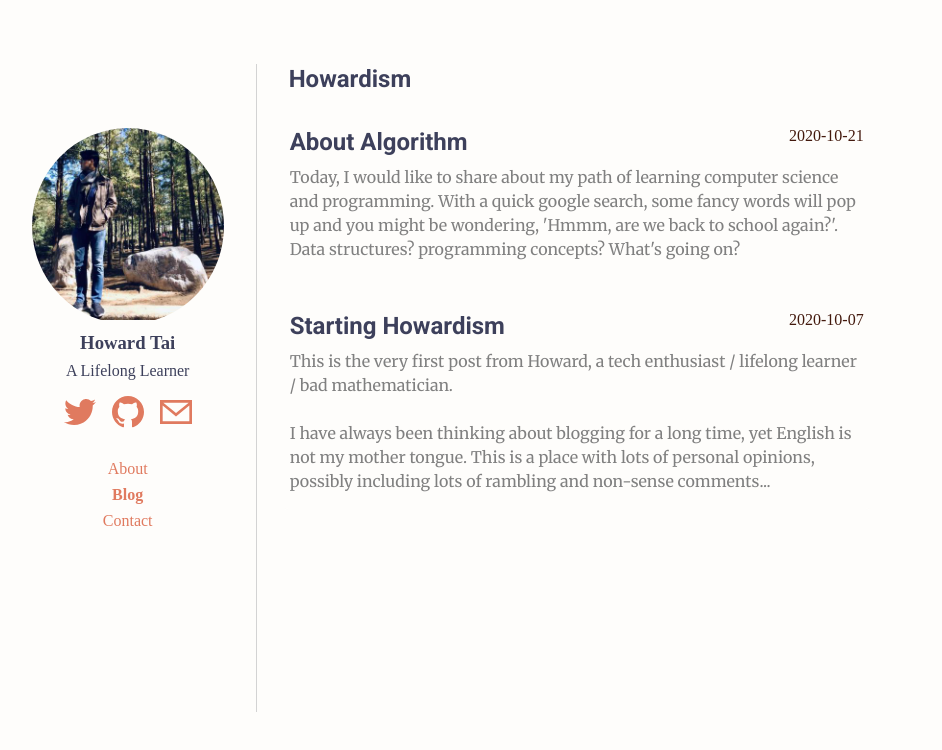
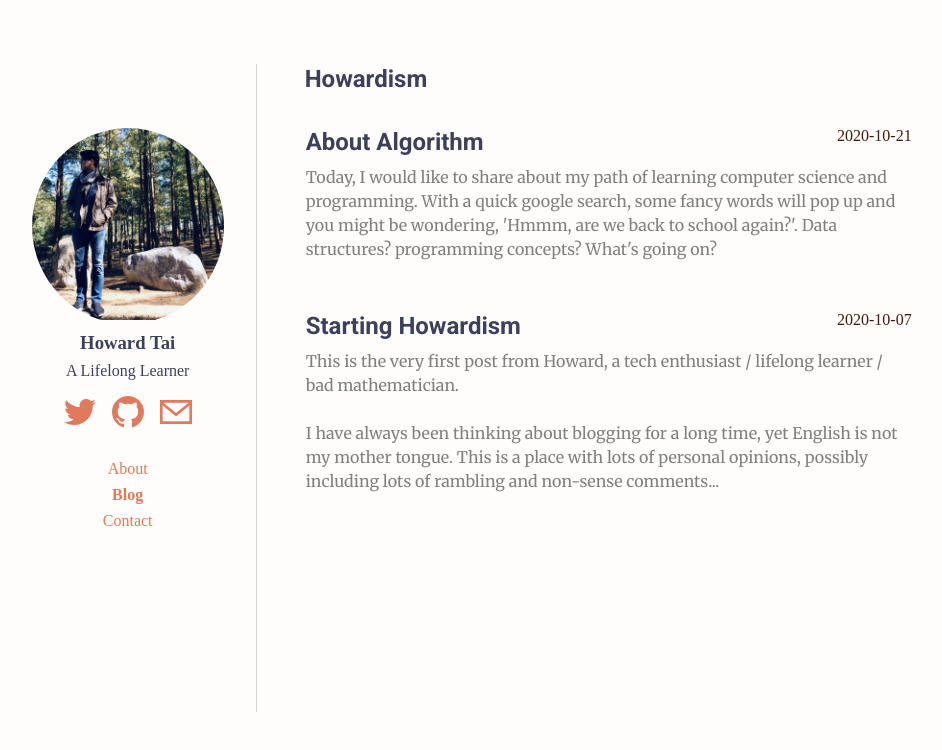
Before and after one commit to Howard86/howardism, a Next.js app: page / in a window 1280 px wide. Shown: the top 750 px of the page, without its empty margins (170-1112 px from the left). Built offline with nearby package versions, Linux system fonts and the light colour scheme.

Commit message:
:recycle: refactor Home & Blog into containers

```diff
--- a/src/components/Layout.tsx
+++ b/src/components/Layout.tsx
@@ -15,7 +15,7 @@ const Layout: FC = ({ children }) => (
     <Box width={1 / 6} minHeight="90vh">
       <SideBar />
     </Box>
-    <Box as="main" width={[5 / 6, 2 / 3, 1 / 2]}>
+    <Box as="main" width={[5 / 6, 2 / 3, 1 / 2]} mx={[2, 3, 4]}>
       {children}
     </Box>
   </Flex>
--- a/src/components/blog/BlogNavButton.tsx
+++ b/src/components/blog/BlogNavButton.tsx
@@ -2,12 +2,12 @@ import React, { FC } from "react";
 import { Box } from "rebass/styled-components";
 import RouteLink from "@/components/common/RouteLink";
 
-interface BlogNavButtonProps {
+interface NavButtonProps {
   title?: string;
   date?: string;
 }
 
-const BlogNavButton: FC<BlogNavButtonProps> = ({ title = "Back to Home", date }) => (
+const NavButton: FC<NavButtonProps> = ({ title = "Back to Home", date }) => (
   <Box as="li">
     <RouteLink
       href={date ? `/blog/${date}` : "/"}
@@ -22,4 +22,4 @@ const BlogNavButton: FC<BlogNavButtonProps> = ({ title = "Back to Home", date })
   </Box>
 );
 
-export default BlogNavButton;
+export default NavButton;
--- a/src/components/blog/BlogPage.tsx
+++ /dev/null
@@ -1,20 +0,0 @@
-import React, { FC } from "react";
-import { Box } from "rebass/styled-components";
-import PostCard from "./PostCard";
-
-export interface BlogPageProps {
-  postsMeta: FrontMatter.Meta[];
-}
-
-// TODO: add tags for future utilities
-const BlogPage: FC<BlogPageProps> = ({ postsMeta }) => (
-  <Box as="ul">
-    {postsMeta.map((meta) => (
-      <Box key={meta.date} as="li">
-        <PostCard title={meta.title} description={meta.description} date={meta.date} tags={[]} />
-      </Box>
-    ))}
-  </Box>
-);
-
-export default BlogPage;
--- /dev/null
+++ b/src/containers/Home.tsx
@@ -0,0 +1,22 @@
+import React, { FC } from "react";
+import { Box, Heading } from "rebass/styled-components";
+import PostCard from "@/components/blog/PostCard";
+
+export interface HomeProps {
+  postsMeta: FrontMatter.Meta[];
+}
+
+const Home: FC<HomeProps> = ({ postsMeta }) => (
+  <>
+    <Heading mx={[2, 3]}>Howardism</Heading>
+    <Box as="ul">
+      {postsMeta.map((meta) => (
+        <Box key={meta.date} as="li">
+          <PostCard title={meta.title} description={meta.description} date={meta.date} tags={[]} />
+        </Box>
+      ))}
+    </Box>
+  </>
+);
+
+export default Home;
--- a/src/pages/index.tsx
+++ b/src/pages/index.tsx
@@ -1,31 +1,26 @@
-import React, { FC } from "react";
 import { GetStaticProps } from "next";
 import matter from "gray-matter";
-import { readFileSync, readdirSync } from "fs";
-import { join } from "path";
-import { Box, Heading } from "rebass/styled-components";
+import path from "path";
+import fs from "fs";
 
 import { MDX_SOURCE_PATH } from "@/constants/mdx";
-import BlogPage, { BlogPageProps } from "@/components/blog/BlogPage";
+import Home, { HomeProps } from "@/containers/Home";
 
 const MAX_POSTS_PER_PAGE = 5;
 
-export const getStaticProps: GetStaticProps<BlogPageProps> = async () => {
-  const postsMeta = readdirSync(MDX_SOURCE_PATH)
+export const getStaticProps: GetStaticProps<HomeProps> = async () => {
+  const postsMeta = fs
+    .readdirSync(MDX_SOURCE_PATH)
     .map((fileName) => {
-      const content = readFileSync(join(MDX_SOURCE_PATH, fileName), "utf8");
+      const content = fs.readFileSync(path.join(MDX_SOURCE_PATH, fileName), "utf8");
       return matter(content).data as FrontMatter.Meta;
     })
     .sort((a, b) => (Date.parse(a.date) < Date.parse(b.date) ? 1 : -1))
     .slice(0, MAX_POSTS_PER_PAGE);
-  return { props: { postsMeta } };
+
+  return {
+    props: { postsMeta },
+  };
 };
 
-const Blog: FC<BlogPageProps> = ({ postsMeta }) => (
-  <Box mx={[2, 3]}>
-    <Heading mx={[2, 3]}>Howardism</Heading>
-    <BlogPage postsMeta={postsMeta} />
-  </Box>
-);
-
-export default Blog;
+export default Home;
```
Also changed, not shown: src/containers/BlogPost.tsx (renamed from src/components/blog/BlogPostPage.tsx, +6 -6 lines), src/pages/blog/[slug].tsx (+9 -4 lines).
